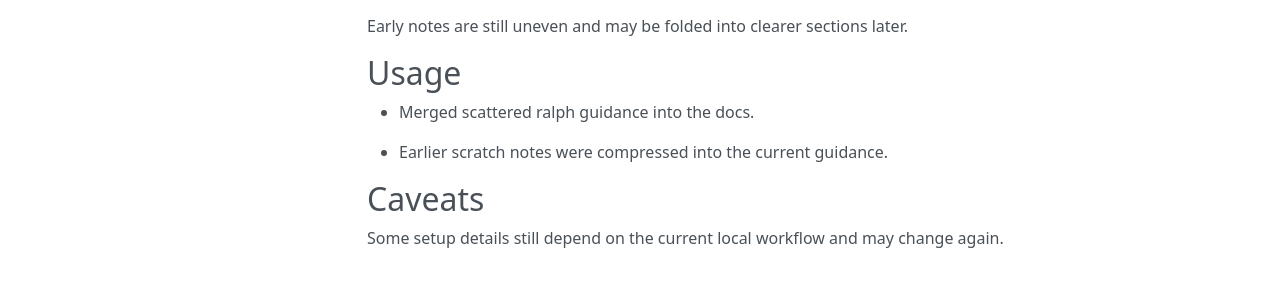
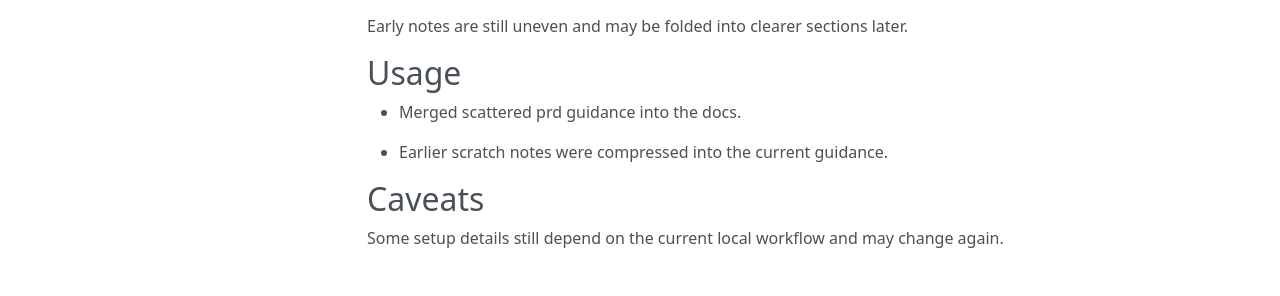
Before and after one commit to sebastianspicker/rae, an MkDocs documentation site: the page built from docs/README.md, in a window 1280 px wide. Shown: the part 340-636 px from the top of the page. Built offline with MkDocs 1.6.1, drawn with Linux system fonts in a browser that asks for light colours; nearby versions of some CDN libraries.

Commit message:
Update documentation navigation
- Update documentation navigation and reader guidance.

```diff
--- a/docs/README.md
+++ b/docs/README.md
@@ -11,7 +11,7 @@
 Early notes are still uneven and may be folded into clearer sections later.
 
 ## Usage
-- Merged scattered ralph guidance into the docs.
+- Merged scattered prd guidance into the docs.
 
 - Earlier scratch notes were compressed into the current guidance.
 
```
Also changed, not shown: docs/INDEX.md (+1 -1 lines).
